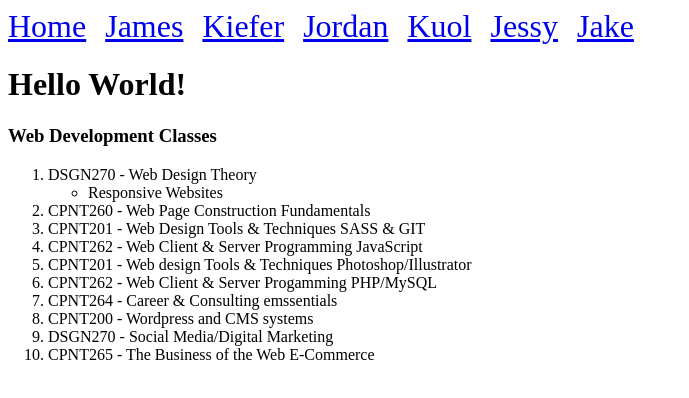
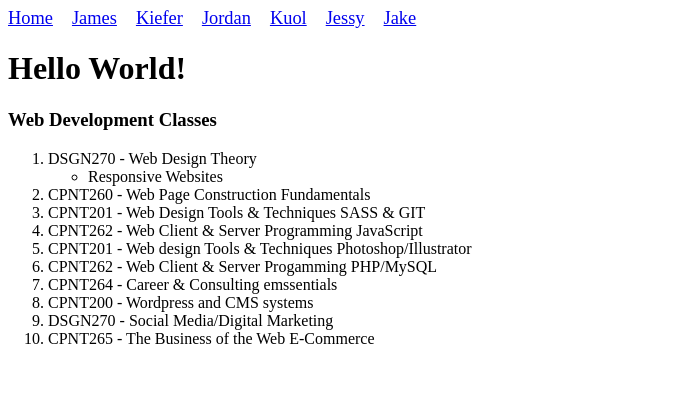
Before and after one commit to BuchananDesign/Web-Development-2019, a plain HTML site: page index.html in a window 1280 px wide. Shown: the whole page, without its empty margins (0-689 px from the left). Drawn offline with Linux system fonts and the light colour scheme.

Commit message:
Text size

```diff
--- a/styles/styles.css
+++ b/styles/styles.css
@@ -14,7 +14,7 @@
 
 .navigation a {
   text-align: center;
-  font-size: 2em;
+  font-size: 1.15em;
   padding-right: 15px
 }
 
```
